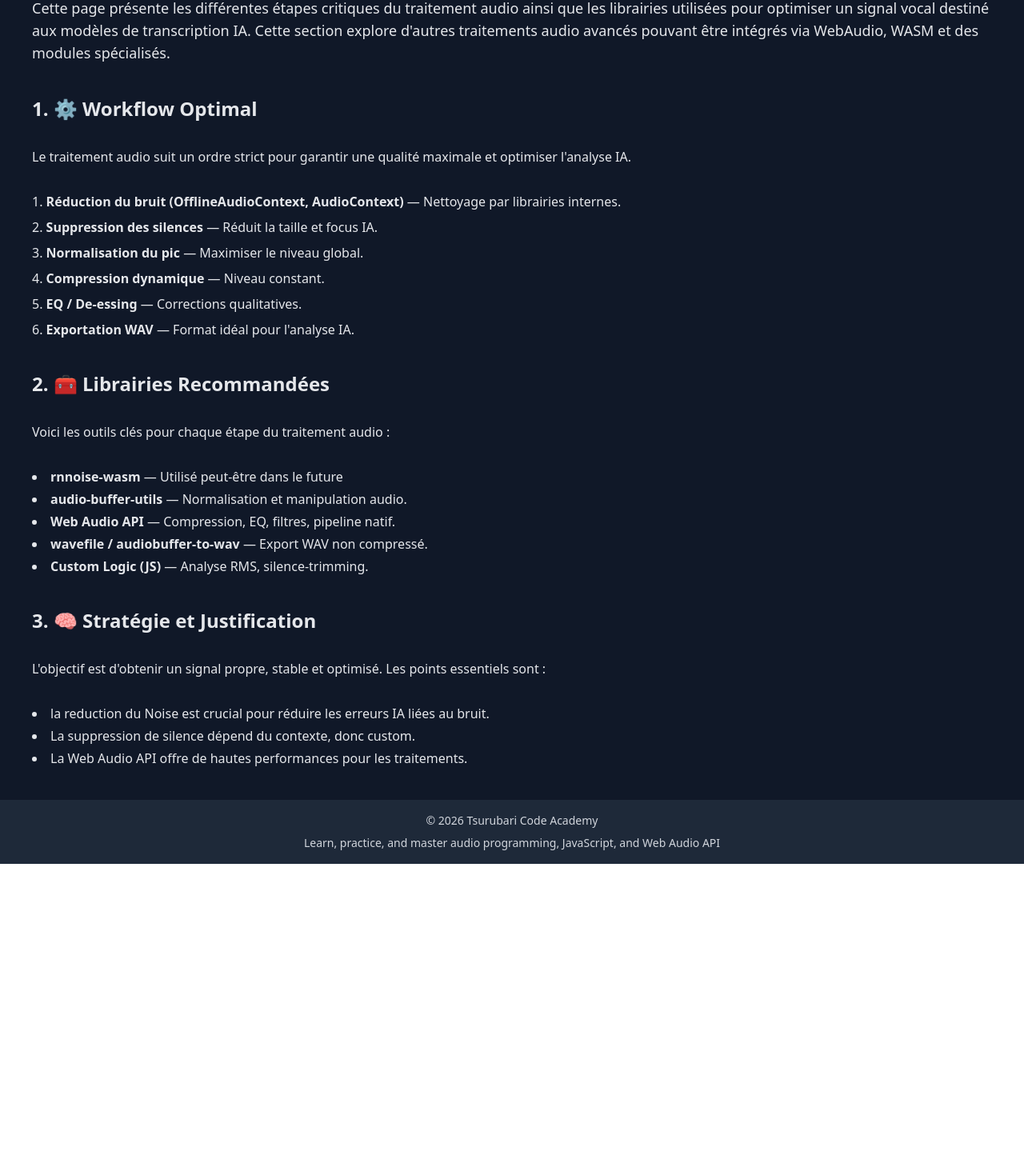
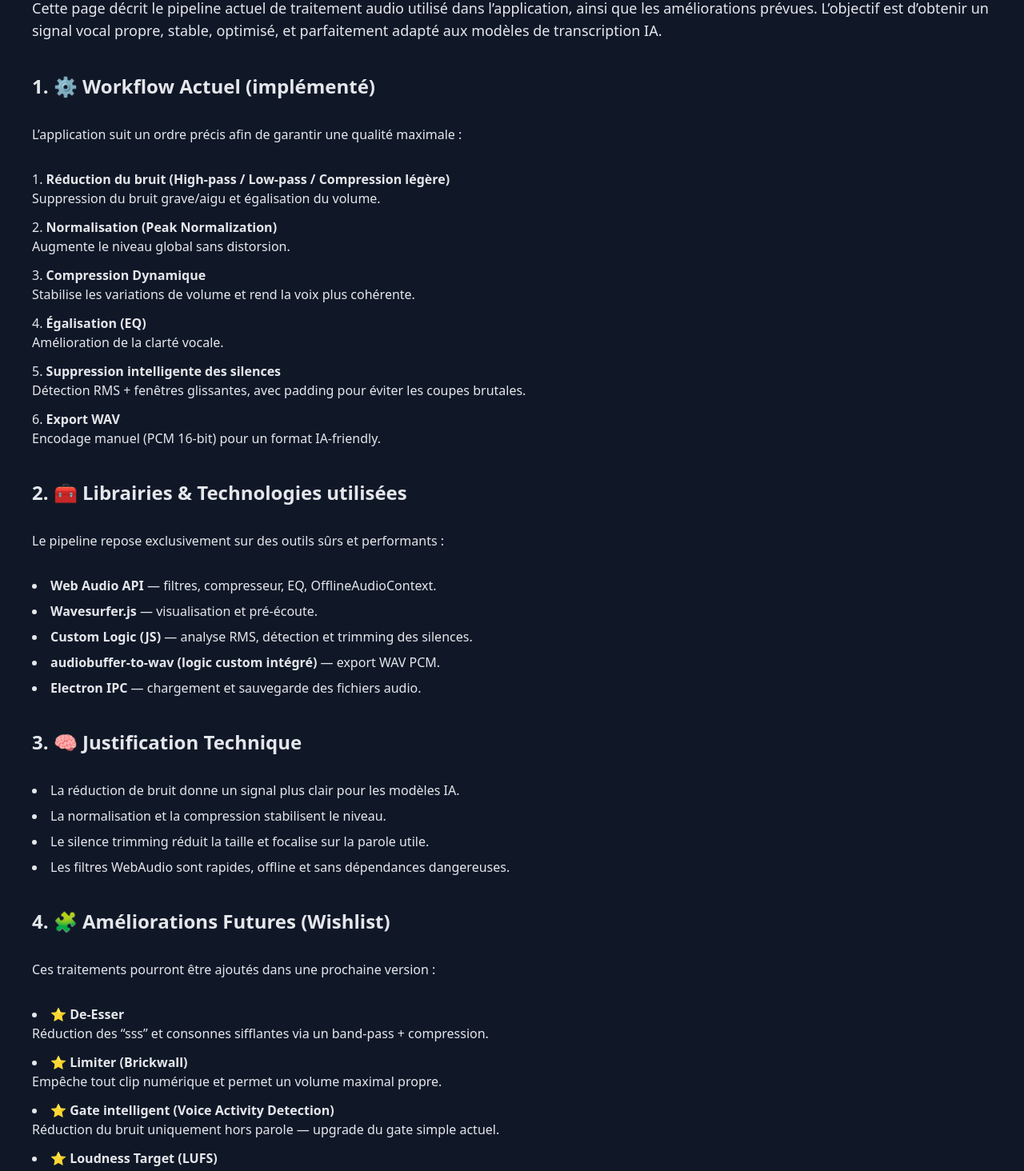
Before and after one commit to tsurubaso/sanbagierboSound, a React (Vite) app: page /other in a window 1280 px wide. Shown: the part 180-1644 px from the top of the page at 80% size. Before the commit the page ends 1260 px from the top, so only its background shows below. Built offline with nearby package versions, Linux system fonts and the light colour scheme.

Commit message:
projet fini pour le moment

```diff
--- a/src/pages/AudioProcessing.jsx
+++ b/src/pages/AudioProcessing.jsx
@@ -100,9 +100,247 @@ export default function AudioProcessingPage() {
     return newBuffer;
   }
 
+  function compressAudioBuffer(audioBuffer, opts = {}) {
+    const {
+      threshold = -20, // dB
+      ratio = 4,
+      attack = 0.01, // seconds
+      release = 0.1, // seconds
+    } = opts;
+
+    const input = audioBuffer.getChannelData(0);
+
+    const sampleRate = audioBuffer.sampleRate;
+    const out = new Float32Array(input.length);
+
+    let gain = 1.0;
+    const attackCoeff = Math.exp(-1 / (sampleRate * attack));
+    const releaseCoeff = Math.exp(-1 / (sampleRate * release));
+
+    for (let i = 0; i < input.length; i++) {
+      const x = input[i];
+      const level = Math.abs(x);
+
+      // Convert threshold to linear amplitude
+      const thresholdLin = Math.pow(10, threshold / 20);
+
+      let targetGain = 1.0;
+
+      if (level > thresholdLin) {
+        const dbAbove = 20 * Math.log10(level / thresholdLin);
+        const compressedDb = dbAbove / ratio;
+        const gainDb = compressedDb - dbAbove;
+        targetGain = Math.pow(10, gainDb / 20);
+      }
+
+      // Smooth gain
+      if (targetGain < gain)
+        gain = attackCoeff * (gain - targetGain) + targetGain;
+      else gain = releaseCoeff * (gain - targetGain) + targetGain;
+
+      out[i] = x * gain;
+    }
+
+    const outputBuffer = new AudioBuffer({
+      length: out.length,
+      sampleRate,
+    });
+
+    outputBuffer.copyToChannel(out, 0);
+
+    return outputBuffer;
+  }
+
+  async function equalizeAudioBuffer(audioBuffer, opts = {}) {
+    const { lowGain = 0, midGain = 0, highGain = 0 } = opts;
+
+    const ctx = new OfflineAudioContext(
+      1,
+      audioBuffer.length,
+      audioBuffer.sampleRate
+    );
+
+    const source = ctx.createBufferSource();
+    source.buffer = audioBuffer;
+
+    const low = ctx.createBiquadFilter();
+    low.type = "lowshelf";
+    low.frequency.value = 200;
+    low.gain.value = lowGain;
+
+    const mid = ctx.createBiquadFilter();
+    mid.type = "peaking";
+    mid.frequency.value = 1000;
+    mid.Q.value = 1; // ✅ FIX : use .value
+    mid.gain.value = midGain;
+
+    const high = ctx.createBiquadFilter();
+    high.type = "highshelf";
+    high.frequency.value = 4000;
+    high.gain.value = highGain;
+
+    source.connect(low).connect(mid).connect(high).connect(ctx.destination);
+    source.start();
+
+    return await ctx.startRendering();
+  }
+
+  async function removeSilenceSmart(audioBuffer, options = {}) {
+    const {
+      silenceThreshold = -50, // en dB
+      minSilenceDuration = 0.5, // 500ms = silence considéré trop long
+      prePadding = 0.15, // 150ms avant parole
+      postPadding = 0.2, // 200ms après parole
+      analysisWindow = 0.02, // 20ms fenêtre d’analyse
+    } = options;
+
+    const sampleRate = audioBuffer.sampleRate;
+    const windowSize = Math.floor(sampleRate * analysisWindow);
+
+    const numChannels = audioBuffer.numberOfChannels;
+    const channels = [];
+
+    for (let ch = 0; ch < numChannels; ch++) {
+      channels.push(audioBuffer.getChannelData(ch));
+    }
+
+    // Helper RMS
+    const rms = (arr, start, size) => {
+      let sum = 0;
+      for (let i = start; i < start + size; i++) {
+        const v = arr[i] || 0;
+        sum += v * v;
+      }
+      return Math.sqrt(sum / size);
+    };
+
+    const silenceThresholdLinear = Math.pow(10, silenceThreshold / 20);
+
+    const speakingRegions = [];
+    let currentStart = null;
+
+    // Scan
+    for (let i = 0; i < audioBuffer.length - windowSize; i += windowSize) {
+      const windowRMS = rms(channels[0], i, windowSize);
+
+      const isSpeech = windowRMS > silenceThresholdLinear;
+
+      if (isSpeech && currentStart === null) {
+        currentStart = i;
+      } else if (!isSpeech && currentStart !== null) {
+        const regionLength = i - currentStart;
+        if (regionLength / sampleRate > minSilenceDuration) {
+          speakingRegions.push({ start: currentStart, end: i });
+        }
+        currentStart = null;
+      }
+    }
+
+    // Nothing detected? Return original
+    if (speakingRegions.length === 0) return audioBuffer;
+
+    // Merge too-close regions
+    const merged = [];
+    let prev = speakingRegions[0];
+
+    for (let i = 1; i < speakingRegions.length; i++) {
+      const cur = speakingRegions[i];
+      if (cur.start - prev.end < sampleRate * 0.15) {
+        prev.end = cur.end;
+      } else {
+        merged.push(prev);
+        prev = cur;
+      }
+    }
+    merged.push(prev);
+
+    // Add paddings
+    const padded = merged.map((r) => ({
+      start: Math.max(0, r.start - prePadding * sampleRate),
+      end: Math.min(audioBuffer.length, r.end + postPadding * sampleRate),
+    }));
+
+    // Compute output length
+    let totalSamples = 0;
+    for (const r of padded) totalSamples += r.end - r.start;
+
+    const offline = new OfflineAudioContext(
+      numChannels,
+      totalSamples,
+      sampleRate
+    );
+    const output = offline.createBuffer(numChannels, totalSamples, sampleRate);
+
+    // Fill output buffer
+    let writeIndex = 0;
+
+    padded.forEach((region) => {
+      const regionLength = region.end - region.start;
+
+      for (let ch = 0; ch < numChannels; ch++) {
+        const out = output.getChannelData(ch);
+        const src = channels[ch];
+        out.set(src.subarray(region.start, region.end), writeIndex);
+      }
+
+      writeIndex += regionLength;
+    });
+
+    return output;
+  }
+
   //add log
   const addLog = (msg) =>
     setLogs((l) => [...l, `[${new Date().toLocaleTimeString()}] ${msg}`]);
+
+  const handleCompress = async () => {
+    if (!audioBuffer) return addLog("Load an audio first");
+
+    addLog("Applying compression…");
+
+    const buf = compressAudioBuffer(audioBuffer, {
+      threshold: -18,
+      ratio: 3,
+      attack: 0.01,
+      release: 0.1,
+    });
+
+    setProcessedBuffer(buf);
+    addLog("Compression done.");
+  };
+
+  const handleEQ = async () => {
+    if (!audioBuffer) return addLog("Load an audio first");
+
+    addLog("Applying EQ…");
+
+    const buf = await equalizeAudioBuffer(audioBuffer, {
+      lowGain: +3,
+      midGain: +1,
+      highGain: +4,
+    });
+
+    setProcessedBuffer(buf);
+    addLog("EQ done.");
+  };
+
+  const handleRemoveSilence = async () => {
+    if (!audioBuffer) return;
+
+    setLoading(true);
+    addLog("Removing silence…");
+
+    try {
+      const cleaned = await removeSilenceSmart(audioBuffer);
+      setProcessedBuffer(cleaned);
+      renderWaveforms(audioBuffer, cleaned);
+      addLog("Silence removed.");
+    } catch (e) {
+      addLog("❌ Silence removal error: " + e.message);
+    }
+
+    setLoading(false);
+  };
 
   // -------------------------
   // Load audio (Electron)
@@ -332,9 +570,31 @@ export default function AudioProcessingPage() {
         <button
           onClick={handleNormalize}
           disabled={!audioBuffer}
-          className="px-4 py-2 bg-yellow-600 rounded hover:bg-yellow-700"
+          className="px-4 py-2 bg-pink-600 rounded hover:bg-pink-700 disabled:opacity-50"
         >
           Normalize
+        </button>
+        <button
+          onClick={handleCompress}
+          disabled={!audioBuffer}
+          className="px-4 py-2 bg-indigo-600 rounded hover:bg-indigo-700 disabled:opacity-50"
+        >
+          Compress
+        </button>
+        <button
+          onClick={handleEQ}
+          disabled={!audioBuffer}
+          className="px-4 py-2 bg-orange-600 rounded hover:bg-orange-700 disabled:opacity-50"
+        >
+          EQ
+        </button>
+
+        <button
+          onClick={handleRemoveSilence}
+          disabled={!audioBuffer || loading}
+          className="px-4 py-2 bg-yellow-600 rounded hover:bg-yellow-700 disabled:opacity-50"
+        >
+          {loading ? "Processing..." : "Remove Silence"}
         </button>
 
         <button
--- a/src/pages/Other.jsx
+++ b/src/pages/Other.jsx
@@ -3,62 +3,126 @@ import React from "react";
 export default function AudioProcessingPage() {
   return (
     <div className="p-6 space-y-10 text-gray-200">
-      <h1 className="text-3xl font-bold">🎧 Processus Audio & Librairies Avancées</h1>
+      <h1 className="text-3xl font-bold">🎧 Processus Audio & Pipeline de Traitement</h1>
 
       <p className="text-lg">
-        Cette page présente les différentes étapes critiques du traitement audio
-        ainsi que les librairies utilisées pour optimiser un signal vocal destiné
-        aux modèles de transcription IA. Cette section explore d'autres
-        traitements audio avancés pouvant être intégrés via WebAudio, WASM et des
-        modules spécialisés.
+        Cette page décrit le pipeline actuel de traitement audio utilisé dans l’application,
+        ainsi que les améliorations prévues. L’objectif est d’obtenir un signal vocal propre,
+        stable, optimisé, et parfaitement adapté aux modèles de transcription IA.
       </p>
 
       {/* Section 1 */}
       <section className="space-y-8">
-        <h2 className="text-2xl font-semibold">1. ⚙️ Workflow Optimal</h2>
+        <h2 className="text-2xl font-semibold">1. ⚙️ Workflow Actuel (implémenté)</h2>
         <p>
-          Le traitement audio suit un ordre strict pour garantir une qualité
-          maximale et optimiser l'analyse IA.
+          L’application suit un ordre précis afin de garantir une qualité maximale :
         </p>
 
-        <ol className="list-decimal list-inside space-y-2">
-          <li><strong>Réduction du bruit (OfflineAudioContext, AudioContext)</strong> — Nettoyage par librairies internes.</li>
-          <li><strong>Suppression des silences</strong> — Réduit la taille et focus IA.</li>
-          <li><strong>Normalisation du pic</strong> — Maximiser le niveau global.</li>
-          <li><strong>Compression dynamique</strong> — Niveau constant.</li>
-          <li><strong>EQ / De-essing</strong> — Corrections qualitatives.</li>
-          <li><strong>Exportation WAV</strong> — Format idéal pour l'analyse IA.</li>
+        <ol className="list-decimal list-inside space-y-3">
+          <li>
+            <strong>Réduction du bruit (High-pass / Low-pass / Compression légère)</strong><br/>
+            Suppression du bruit grave/aigu et égalisation du volume.
+          </li>
+
+          <li>
+            <strong>Normalisation (Peak Normalization)</strong><br/>
+            Augmente le niveau global sans distorsion.
+          </li>
+
+          <li>
+            <strong>Compression Dynamique</strong><br/>
+            Stabilise les variations de volume et rend la voix plus cohérente.
+          </li>
+
+          <li>
+            <strong>Égalisation (EQ)</strong><br/>
+            Amélioration de la clarté vocale.
+          </li>
+
+          <li>
+            <strong>Suppression intelligente des silences</strong><br/>
+            Détection RMS + fenêtres glissantes, avec padding pour éviter les coupes brutales.
+          </li>
+
+          <li>
+            <strong>Export WAV</strong><br/>
+            Encodage manuel (PCM 16-bit) pour un format IA-friendly.
+          </li>
         </ol>
       </section>
 
       {/* Section 2 */}
       <section className="space-y-8">
-        <h2 className="text-2xl font-semibold">2. 🧰 Librairies Recommandées</h2>
-        <p>Voici les outils clés pour chaque étape du traitement audio :</p>
+        <h2 className="text-2xl font-semibold">2. 🧰 Librairies & Technologies utilisées</h2>
+        <p>
+          Le pipeline repose exclusivement sur des outils sûrs et performants :
+        </p>
 
-        <ul className="list-disc list-inside space-y-1">
-          <li><strong>rnnoise-wasm</strong> — Utilisé peut-être dans le future</li>
-          <li><strong>audio-buffer-utils</strong> — Normalisation et manipulation audio.</li>
-          <li><strong>Web Audio API</strong> — Compression, EQ, filtres, pipeline natif.</li>
-          <li><strong>wavefile / audiobuffer-to-wav</strong> — Export WAV non compressé.</li>
-          <li><strong>Custom Logic (JS)</strong> — Analyse RMS, silence-trimming.</li>
+        <ul className="list-disc list-inside space-y-2">
+          <li>
+            <strong>Web Audio API</strong> — filtres, compresseur, EQ, OfflineAudioContext.
+          </li>
+          <li>
+            <strong>Wavesurfer.js</strong> — visualisation et pré-écoute.
+          </li>
+          <li>
+            <strong>Custom Logic (JS)</strong> — analyse RMS, détection et trimming des silences.
+          </li>
+          <li>
+            <strong>audiobuffer-to-wav (logic custom intégré)</strong> — export WAV PCM.
+          </li>
+          <li>
+            <strong>Electron IPC</strong> — chargement et sauvegarde des fichiers audio.
+          </li>
         </ul>
       </section>
 
       {/* Section 3 */}
       <section className="space-y-8">
-        <h2 className="text-2xl font-semibold">3. 🧠 Stratégie et Justification</h2>
-        <p>
-          L'objectif est d'obtenir un signal propre, stable et optimisé. Les points
-          essentiels sont :
-        </p>
-        <ul className="list-disc list-inside space-y-1">
-          <li>la reduction du Noise est crucial pour réduire les erreurs IA liées au bruit.</li>
-          <li>La suppression de silence dépend du contexte, donc custom.</li>
-          <li>La Web Audio API offre de hautes performances pour les traitements.</li>
+        <h2 className="text-2xl font-semibold">3. 🧠 Justification Technique</h2>
+
+        <ul className="list-disc list-inside space-y-2">
+          <li>La réduction de bruit donne un signal plus clair pour les modèles IA.</li>
+          <li>La normalisation et la compression stabilisent le niveau.</li>
+          <li>Le silence trimming réduit la taille et focalise sur la parole utile.</li>
+          <li>Les filtres WebAudio sont rapides, offline et sans dépendances dangereuses.</li>
         </ul>
       </section>
 
+      {/* Section 4 */}
+      <section className="space-y-8">
+        <h2 className="text-2xl font-semibold">4. 🧩 Améliorations Futures (Wishlist)</h2>
+        <p>
+          Ces traitements pourront être ajoutés dans une prochaine version :
+        </p>
+
+        <ul className="list-disc list-inside space-y-3">
+          <li>
+            ⭐ <strong>De-Esser</strong><br/>
+            Réduction des “sss” et consonnes sifflantes via un band-pass + compression.
+          </li>
+
+          <li>
+            ⭐ <strong>Limiter (Brickwall)</strong><br/>
+            Empêche tout clip numérique et permet un volume maximal propre.
+          </li>
+
+          <li>
+            ⭐ <strong>Gate intelligent (Voice Activity Detection)</strong><br/>
+            Réduction du bruit uniquement hors parole — upgrade du gate simple actuel.
+          </li>
+
+          <li>
+            ⭐ <strong>Loudness Target (LUFS)</strong><br/>
+            Normalisation vers des standards pro (ex: −16 LUFS pour podcasts).
+          </li>
+
+          <li>
+            ⭐ <strong>Resampling optimisé</strong><br/>
+            48 kHz → option idéal pour les modèles de transcriptions.
+          </li>
+        </ul>
+      </section>
     </div>
   );
 }
```
Also changed, not shown: 1 other file (tests, documents, lock files or other folders).
